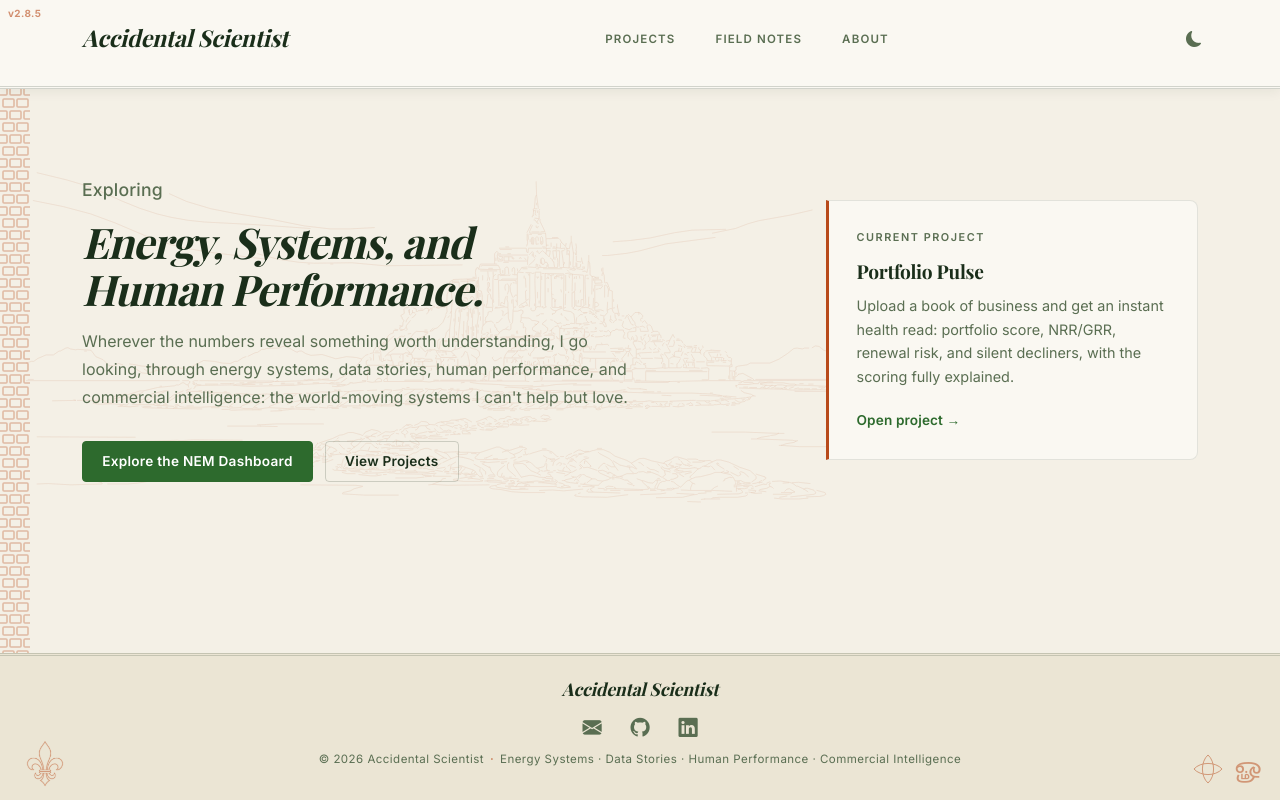
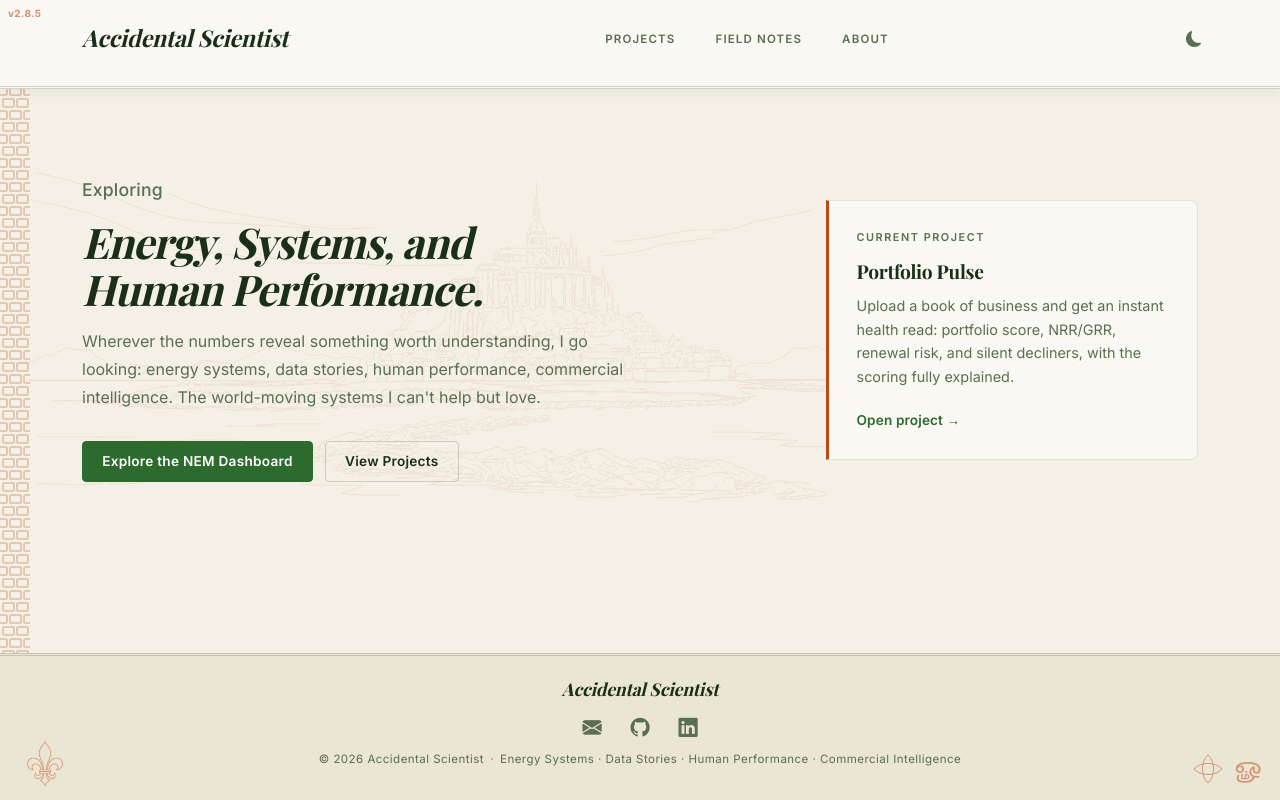
Before and after one commit to accidentalscientist/accidental-scientist-portfolio, a Django app: page / in a window 1280 px wide. Run offline with Django 5.2, Linux system fonts and the light colour scheme; data that the repository does not hold is empty; parts of the project's set-up code (start-up, migrations or seed data) failed here and were passed over; some libraries are stand-ins or nearby versions; some web fonts are replaced.

Commit message:
Tighten blurb cadence to two short sentences across Home/Field Notes/About
Splits the pillar list and the 'world-moving systems' close into
separate sentences (matching the punchier version picked over the
staccato and threads/mechanics alternatives), instead of one long
comma-chained sentence. Projects already matched this cadence.

```diff
--- a/portfolio/templates/portfolio/blog.html
+++ b/portfolio/templates/portfolio/blog.html
@@ -9,7 +9,7 @@
 <header class="journal-hero">
   <p class="journal-eyebrow">Field notes</p>
   <h1>Ideas, Evidence, and the Energy Transition.</h1>
-  <p>Wherever the numbers reveal something worth understanding, I write it down: energy systems, data stories, human performance, commercial intelligence, the world-moving systems I can't help but love, and the occasional human experiment besides.</p>
+  <p>Wherever the numbers reveal something worth understanding, I write it down: energy systems, data stories, human performance, commercial intelligence. The world-moving systems I can't help but love, plus the occasional human experiment.</p>
 </header>
 
 {# ── Category filter ──────────────────────────────────────────── #}
--- a/portfolio/templates/portfolio/contact.html
+++ b/portfolio/templates/portfolio/contact.html
@@ -14,7 +14,7 @@
     <h1>Data, Systems, and Human Performance.</h1>
     <p class="about-lead">
       My curiosity sits wherever the numbers reveal something worth understanding: energy systems, data stories,
-      human performance, commercial intelligence, the world-moving systems I can't help but love. I came to this
+      human performance, commercial intelligence. The world-moving systems I can't help but love. I came to this
       work sideways, which is why I call myself the Accidental Scientist.
     </p>
   </header>
--- a/portfolio/templates/portfolio/home.html
+++ b/portfolio/templates/portfolio/home.html
@@ -15,9 +15,9 @@
         </p>
         <h1 id="hero-title">Energy, Systems, and Human Performance.</h1>
         <p class="portfolio-hero__intro">
-            Wherever the numbers reveal something worth understanding, I go looking, through energy
-            systems, data stories, human performance, and commercial intelligence: the world-moving
-            systems I can't help but love.
+            Wherever the numbers reveal something worth understanding, I go looking: energy systems,
+            data stories, human performance, commercial intelligence. The world-moving systems I
+            can't help but love.
         </p>
         <div class="portfolio-hero__actions">
             <a class="btn btn-primary" href="{% url 'nem_dashboard:nem_dashboard' %}">Explore the NEM Dashboard</a>
```
